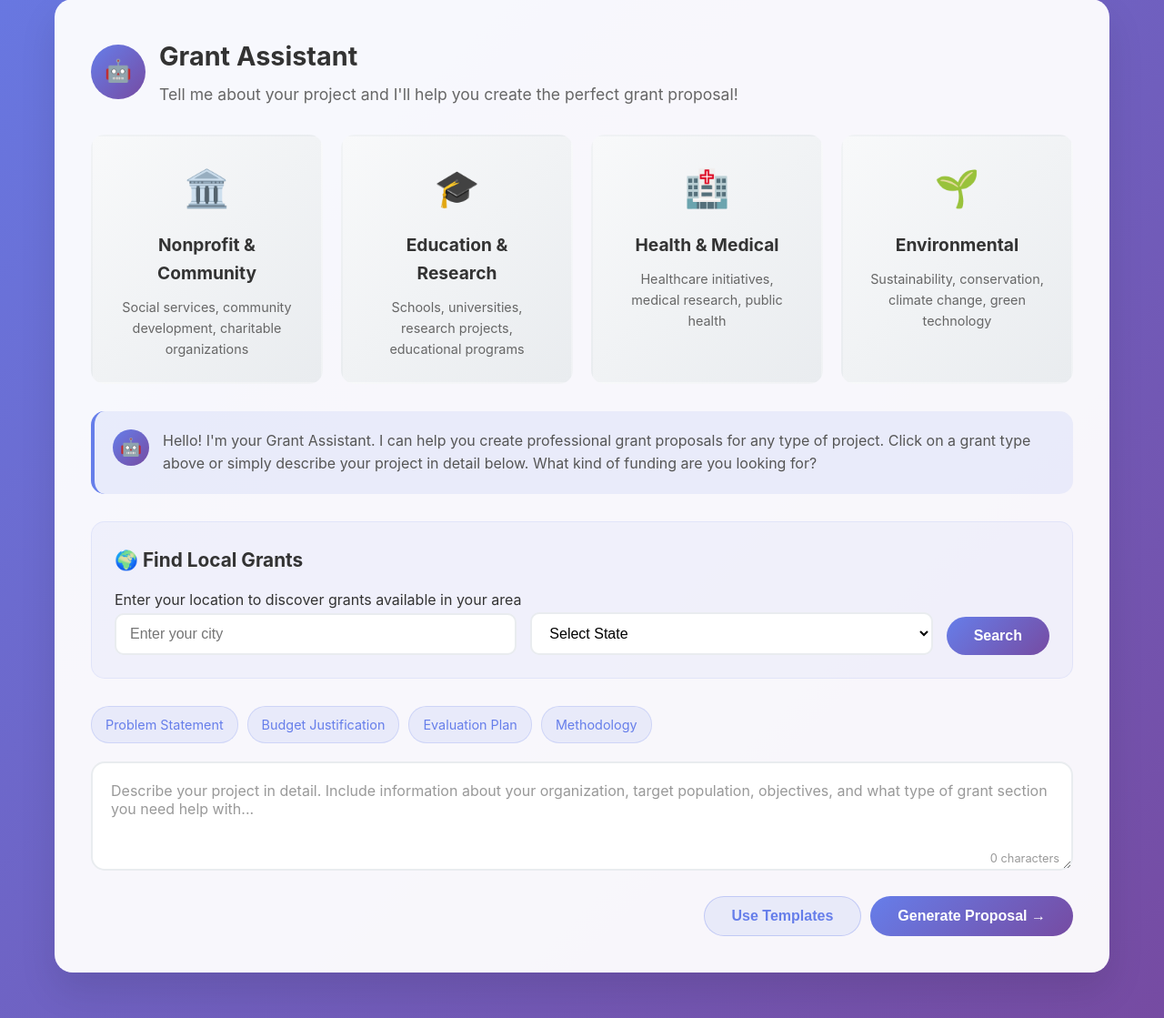
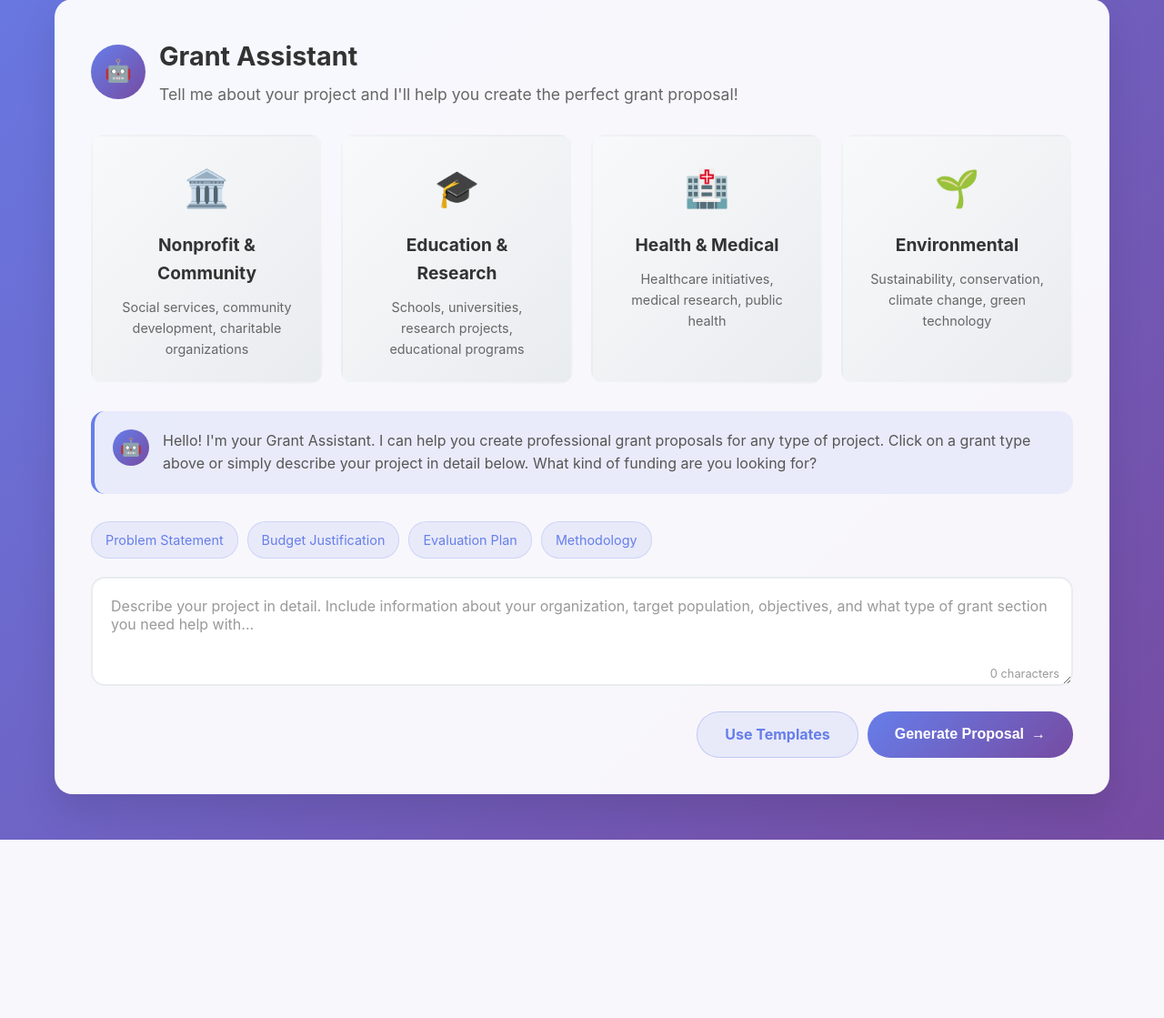
Before and after one commit to voycebutler18/GrantGenius-, a Flask app: page / in a window 1280 px wide. Shown: the part 360-1479 px from the top of the page at 91% size. After the commit the page ends 1283 px from the top, so only its background shows below. Run offline with Flask 3, Linux system fonts and the light colour scheme.

Commit message:
Update index.html

```diff
--- a/templates/index.html
+++ b/templates/index.html
@@ -198,127 +198,6 @@
             line-height: 1.6;
         }
 
-        /* NEW: Location Section Styles */
-        .location-section {
-            background: rgba(102, 126, 234, 0.05);
-            border-radius: 15px;
-            padding: 25px;
-            margin-bottom: 30px;
-            border: 1px solid rgba(102, 126, 234, 0.1);
-        }
-
-        .location-section h3 {
-            color: #333;
-            margin-bottom: 15px;
-            font-size: 1.3rem;
-            display: flex;
-            align-items: center;
-            gap: 10px;
-        }
-
-        .location-form {
-            display: flex;
-            gap: 15px;
-            align-items: end;
-            flex-wrap: wrap;
-        }
-
-        .location-form input,
-        .location-form select {
-            flex: 1;
-            min-width: 150px;
-            padding: 12px 15px;
-            border: 2px solid #e9ecef;
-            border-radius: 10px;
-            font-size: 1rem;
-            transition: all 0.3s ease;
-            background: white;
-        }
-
-        .location-form input:focus,
-        .location-form select:focus {
-            outline: none;
-            border-color: #667eea;
-            box-shadow: 0 0 0 3px rgba(102, 126, 234, 0.1);
-        }
-
-        .location-form .btn {
-            flex-shrink: 0;
-        }
-
-        .grants-results {
-            background: white;
-            border-radius: 15px;
-            padding: 25px;
-            margin-bottom: 30px;
-            box-shadow: 0 5px 15px rgba(0, 0, 0, 0.1);
-            display: none;
-        }
-
-        .grants-results.active {
-            display: block;
-        }
-
-        .grants-results h3 {
-            color: #333;
-            margin-bottom: 20px;
-            font-size: 1.4rem;
-            display: flex;
-            align-items: center;
-            gap: 10px;
-        }
-
-        .grants-grid {
-            display: grid;
-            grid-template-columns: repeat(auto-fit, minmax(300px, 1fr));
-            gap: 20px;
-        }
-
-        .grant-card {
-            background: #f8f9fa;
-            border-radius: 12px;
-            padding: 20px;
-            border-left: 4px solid #667eea;
-            transition: all 0.3s ease;
-            cursor: pointer;
-        }
-
-        .grant-card:hover {
-            transform: translateY(-3px);
-            box-shadow: 0 5px 15px rgba(0, 0, 0, 0.1);
-        }
-
-        .grant-card h4 {
-            color: #333;
-            margin-bottom: 8px;
-            font-size: 1.1rem;
-        }
-
-        .grant-card .grant-agency {
-            color: #667eea;
-            font-weight: bold;
-            font-size: 0.9rem;
-            margin-bottom: 8px;
-        }
-
-        .grant-card .grant-amount {
-            color: #28a745;
-            font-weight: bold;
-            margin-bottom: 8px;
-        }
-
-        .grant-card .grant-deadline {
-            color: #dc3545;
-            font-size: 0.9rem;
-            margin-bottom: 10px;
-        }
-
-        .grant-card .grant-description {
-            color: #666;
-            font-size: 0.9rem;
-            line-height: 1.4;
-        }
-
         .form-container {
             margin-top: 30px;
         }
@@ -495,19 +374,6 @@
             .submit-container {
                 flex-direction: column;
             }
-
-            .location-form {
-                flex-direction: column;
-            }
-
-            .location-form input,
-            .location-form select {
-                min-width: 100%;
-            }
-
-            .grants-grid {
-                grid-template-columns: 1fr;
-            }
         }
     </style>
 </head>
@@ -569,99 +435,112 @@
                 </div>
             </div>
 
-            <!-- NEW: Location Section -->
-            <!-- NEW: Location Section -->
-        <div class="location-section">
-            <h3>🌍 Find Local Grants</h3>
-            <p>Enter your location to discover grants available in your area</p>
-            <div class="location-form">
-                <input type="text" id="city" placeholder="Enter your city" required>
-                <select id="state" required>
-                    <option value="">Select State</option>
-                    <option value="AL">Alabama</option>
-                    <option value="AK">Alaska</option>
-                    <option value="AZ">Arizona</option>
-                    <option value="AR">Arkansas</option>
-                    <option value="CA">California</option>
-                    <option value="CO">Colorado</option>
-                    <option value="CT">Connecticut</option>
-                    <option value="DE">Delaware</option>
-                    <option value="FL">Florida</option>
-                    <option value="GA">Georgia</option>
-                    <option value="HI">Hawaii</option>
-                    <option value="ID">Idaho</option>
-                    <option value="IL">Illinois</option>
-                    <option value="IN">Indiana</option>
-                    <option value="IA">Iowa</option>
-                    <option value="KS">Kansas</option>
-                    <option value="KY">Kentucky</option>
-                    <option value="LA">Louisiana</option>
-                    <option value="ME">Maine</option>
-                    <option value="MD">Maryland</option>
-                    <option value="MA">Massachusetts</option>
-                    <option value="MI">Michigan</option>
-                    <option value="MN">Minnesota</option>
-                    <option value="MS">Mississippi</option>
-                    <option value="MO">Missouri</option>
-                    <option value="MT">Montana</option>
-                    <option value="NE">Nebraska</option>
-                    <option value="NV">Nevada</option>
-                    <option value="NH">New Hampshire</option>
-                    <option value="NJ">New Jersey</option>
-                    <option value="NM">New Mexico</option>
-                    <option value="NY">New York</option>
-                    <option value="NC">North Carolina</option>
-                    <option value="ND">North Dakota</option>
-                    <option value="OH">Ohio</option>
-                    <option value="OK">Oklahoma</option>
-                    <option value="OR">Oregon</option>
-                    <option value="PA">Pennsylvania</option>
-                    <option value="RI">Rhode Island</option>
-                    <option value="SC">South Carolina</option>
-                    <option value="SD">South Dakota</option>
-                    <option value="TN">Tennessee</option>
-                    <option value="TX">Texas</option>
-                    <option value="UT">Utah</option>
-                    <option value="VT">Vermont</option>
-                    <option value="VA">Virginia</option>
-                    <option value="WA">Washington</option>
-                    <option value="WV">West Virginia</option>
-                    <option value="WI">Wisconsin</option>
-                    <option value="WY">Wyoming</option>
-                </select>
-                <button class="btn btn-primary">Search</button>
+            {% if error %}
+            <div class="error-message">
+                {{ error }}
+            </div>
+            {% endif %}
+
+            <form method="POST" action="{{ url_for('generate_grant_response') }}" id="grantForm">
+                <div class="form-container">
+                    <div class="quick-actions">
+                        <span class="quick-action" onclick="addQuickText('I need help writing a problem statement for')">Problem Statement</span>
+                        <span class="quick-action" onclick="addQuickText('I need a budget justification for')">Budget Justification</span>
+                        <span class="quick-action" onclick="addQuickText('I need an evaluation plan for')">Evaluation Plan</span>
+                        <span class="quick-action" onclick="addQuickText('I need a methodology section for')">Methodology</span>
+                    </div>
+
+                    <div class="form-group">
+                        <textarea
+                            name="prompt"
+                            id="prompt"
+                            placeholder="Describe your project in detail. Include information about your organization, target population, objectives, and what type of grant section you need help with..."
+                            required
+                            oninput="updateCharCount()"
+                        ></textarea>
+                        <div class="char-counter">
+                            <span id="charCount">0</span> characters
+                        </div>
+                    </div>
+
+                    <div class="submit-container">
+                        <a href="{{ url_for('templates_page') }}" class="btn btn-secondary">Use Templates</a>
+                        <button type="submit" class="btn btn-primary" id="submitBtn">
+                            <span>Generate Proposal</span>
+                            <span>→</span>
+                        </button>
+                    </div>
+                </div>
+            </form>
+
+            <div class="loading" id="loadingDiv">
+                <div class="spinner"></div>
+                <p>Generating your grant proposal content...</p>
             </div>
         </div>
+    </div>
 
-        <!-- Input Section -->
-        <div class="form-container">
-            <div class="quick-actions">
-                <div class="quick-action">Problem Statement</div>
-                <div class="quick-action">Budget Justification</div>
-                <div class="quick-action">Evaluation Plan</div>
-                <div class="quick-action">Methodology</div>
-            </div>
-            <div class="form-group">
-                <textarea id="project-description" placeholder="Describe your project in detail. Include information about your organization, target population, objectives, and what type of grant section you need help with..."></textarea>
-                <div class="char-counter">0 characters</div>
-            </div>
-            <div class="submit-container">
-                <button class="btn btn-secondary">Use Templates</button>
-                <button class="btn btn-primary">Generate Proposal →</button>
-            </div>
-        </div>
+    <script>
+        function updateCharCount() {
+            const textarea = document.getElementById('prompt');
+            const charCount = document.getElementById('charCount');
+            charCount.textContent = textarea.value.length;
+        }
 
-        <!-- Loading Indicator -->
-        <div class="loading" id="loading">
-            <div class="spinner"></div>
-            <p>Generating your proposal...</p>
-        </div>
+        function selectCategory(category) {
+            const textarea = document.getElementById('prompt');
+            let prompt = '';
 
-        <!-- Results Section -->
-        <div class="grants-results" id="results">
-            <h3>📄 Proposal Output</h3>
-            <div id="output-content"></div>
-        </div>
-    </div>
+            switch(category) {
+                case 'nonprofit':
+                    prompt = 'I need help writing a grant proposal for a nonprofit organization focused on ';
+                    break;
+                case 'education':
+                    prompt = 'I need help writing a grant proposal for an educational project that ';
+                    break;
+                case 'health':
+                    prompt = 'I need help writing a grant proposal for a health/medical initiative that ';
+                    break;
+                case 'environmental':
+                    prompt = 'I need help writing a grant proposal for an environmental project that ';
+                    break;
+            }
+
+            textarea.value = prompt;
+            textarea.focus();
+            updateCharCount();
+        }
+
+        function addQuickText(text) {
+            const textarea = document.getElementById('prompt');
+            textarea.value = text + ' ';
+            textarea.focus();
+            updateCharCount();
+        }
+
+        // Handle form submission
+        document.getElementById('grantForm').addEventListener('submit', function(e) {
+            const submitBtn = document.getElementById('submitBtn');
+            const loadingDiv = document.getElementById('loadingDiv');
+
+            // Show loading state
+            submitBtn.disabled = true;
+            submitBtn.innerHTML = '<span>Generating...</span>';
+            loadingDiv.classList.add('active');
+        });
+
+        // Check for template from localStorage (from templates page)
+        window.addEventListener('load', function() {
+            const selectedTemplate = localStorage.getItem('selectedTemplate');
+            if (selectedTemplate) {
+                document.getElementById('prompt').value = selectedTemplate;
+                updateCharCount();
+                localStorage.removeItem('selectedTemplate');
+            }
+        });
+
+        // Initialize character count
+        updateCharCount();
+    </script>
 </body>
 </html>
```
